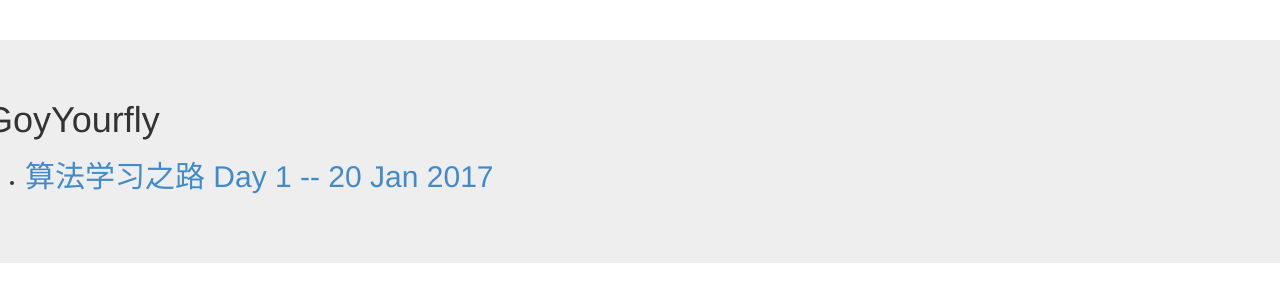
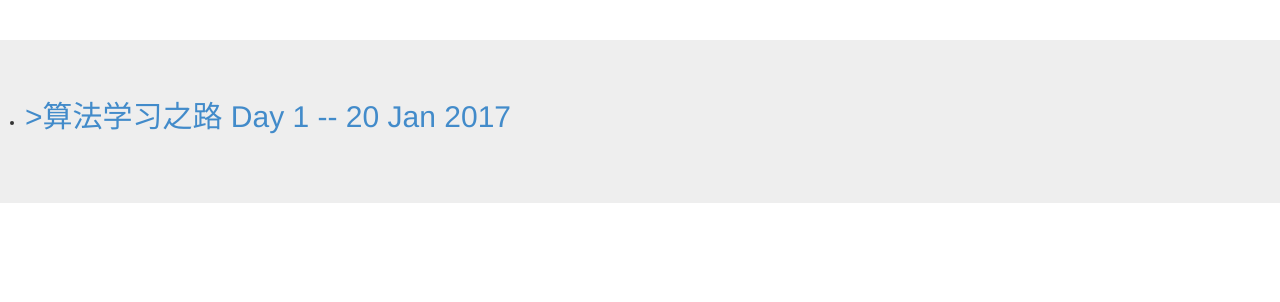
Before and after one commit to goyourfly/goyourfly.github.io, a Jekyll site: the page built from index.html, in a window 1280 px wide. Shown: the top 302 px of the page. Built offline with Jekyll 4.4.1, drawn with Linux system fonts in a browser that asks for light colours.

Commit message:
Update index.html

```diff
--- a/index.html
+++ b/index.html
@@ -3,12 +3,9 @@ layout: default
 title: GoyYourfly
 ---
 <div>
-	<h1>{{ page.title }}</h1>
-  <!-- <p class="meta">{{ page.date | date_to_string }}</p> -->
-  <p>{{ page.date | date_to_string }}</p>
 	<ul>
 		{% for post in site.posts %}
-			<li><a href="{{ post.url }}" title="{{ post.title }}"><h2>{{ post.title }} -- {{ post.date | date_to_string }}</h2></a></li>
+			<li><a href="{{ post.url }}" title="{{ post.title }}"><h2>>{{ post.title }} -- {{ post.date | date_to_string }}</h2></a></li>
 		{% endfor %}
 	</ul>
 </div>
```
